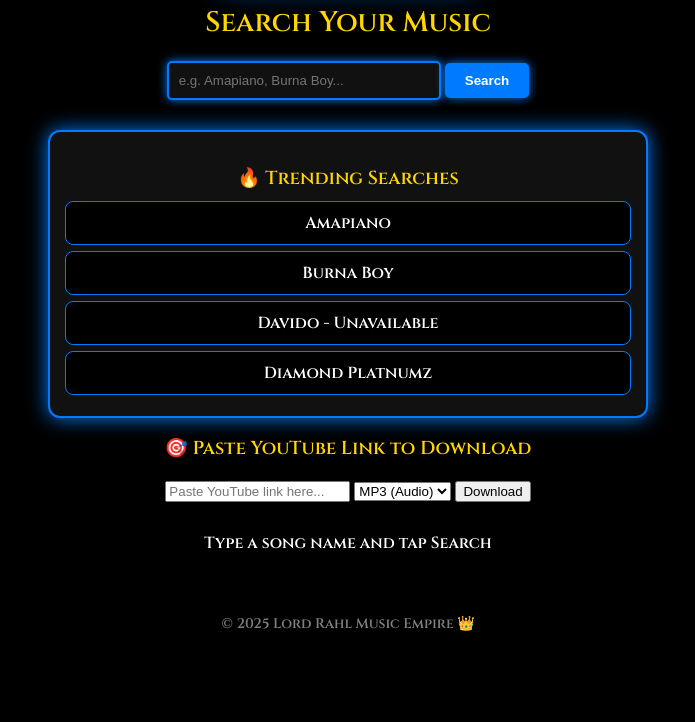
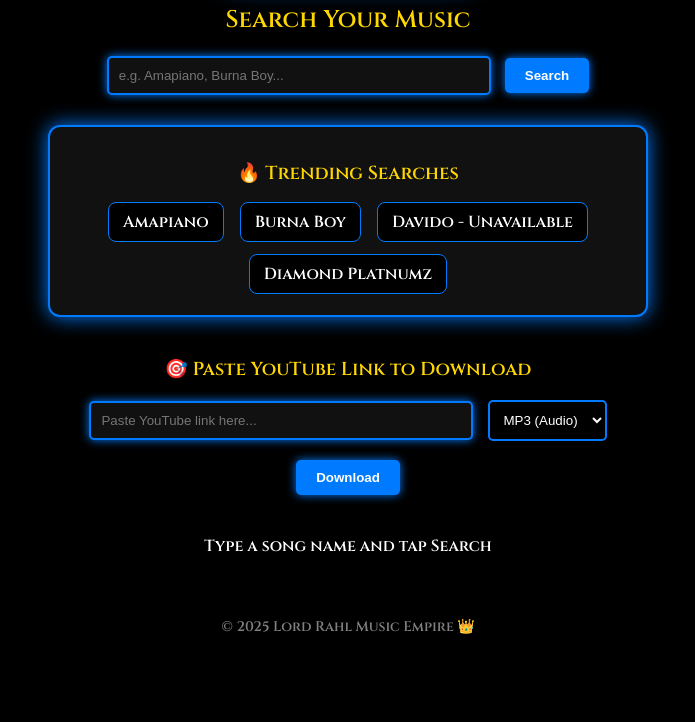
Before and after one commit to mastrerahl/MUsical-Rahl, a website: page index.html in a window 1280 px wide. Shown: the part 78-800 px from the top of the page, without its empty margins (292-987 px from the left). Drawn offline with Linux system fonts and the light colour scheme.

Commit message:
Update style.css

```diff
--- a/style.css
+++ b/style.css
@@ -1,3 +1,4 @@
+/* 🎨 Global Royal Theme */
 body {
   margin: 0;
   padding: 0;
@@ -7,37 +8,37 @@
   text-align: center;
 }
 
+/* 👑 Container */
 .container {
   padding: 20px;
-  border: none;               /* ❌ No border */
-  border-radius: 0;           /* ❌ No rounded box */
-  margin: 0 auto;             /* Centered */
+  border-radius: 16px;
   max-width: 600px;
-  box-shadow: none;           /* ❌ Remove all outer shadow */
-  background-color: transparent;
+  margin: 0 auto;
 }
 
+/* 🖼 Banner Image */
 .logo {
-  width: 260px;
+  width: 250px;
   margin: 20px auto;
   display: block;
   border-radius: 16px;
-  box-shadow: 0 0 30px #007bff; /* ✅ Keep image glow */
+  box-shadow: 0 0 25px #007bff;
 }
 
+/* 🧠 Search */
 h1 {
-  font-size: 28px;
+  font-size: 24px;
+  color: gold;
   margin-top: 10px;
-  color: gold;
 }
 
 .search-box {
-  margin-top: 20px;
+  margin: 20px 0;
 }
 
 .search-box input {
   padding: 10px;
-  width: 250px;
+  width: 60%;
   border: 2px solid #007bff;
   border-radius: 5px;
   background-color: #111;
@@ -47,6 +48,7 @@
 
 .search-box button {
   padding: 10px 20px;
+  margin-left: 10px;
   background-color: #007bff;
   border: none;
   border-radius: 5px;
@@ -54,8 +56,15 @@
   color: white;
   cursor: pointer;
   box-shadow: 0 0 10px #007bff;
+  transition: 0.3s;
 }
 
+.search-box button:hover {
+  background-color: gold;
+  color: black;
+}
+
+/* 💡 Suggestions */
 .suggestions-area {
   margin-top: 30px;
   background-color: #111;
@@ -77,8 +86,9 @@
 }
 
 .suggestions-list li {
-  padding: 10px;
-  margin: 6px 0;
+  display: inline-block;
+  margin: 6px;
+  padding: 8px 14px;
   background: #000;
   border: 1px solid #007bff;
   border-radius: 8px;
@@ -93,11 +103,55 @@
   font-weight: bold;
 }
 
-.results-area {
-  margin-top: 30px;
+/* 🔗 Link Downloader */
+.link-download-area {
+  margin-top: 40px;
+}
+
+.link-download-area input {
+  padding: 10px;
+  width: 60%;
+  border: 2px solid #007bff;
+  border-radius: 5px;
+  background-color: #111;
+  color: white;
+  box-shadow: 0 0 10px #007bff;
+  margin-bottom: 10px;
+}
+
+.link-download-area select {
+  padding: 10px;
+  border-radius: 5px;
+  border: 2px solid #007bff;
+  margin-left: 10px;
+  background-color: #000;
   color: white;
 }
 
+.link-download-area button {
+  padding: 10px 20px;
+  margin-top: 10px;
+  background-color: #007bff;
+  border: none;
+  border-radius: 5px;
+  font-weight: bold;
+  color: white;
+  cursor: pointer;
+  box-shadow: 0 0 10px #007bff;
+}
+
+.link-download-area button:hover {
+  background: gold;
+  color: black;
+}
+
+/* 🎧 Results */
+.results-area {
+  margin-top: 40px;
+  color: white;
+}
+
+/* 👣 Footer */
 footer {
   margin-top: 60px;
   font-size: 14px;
```
